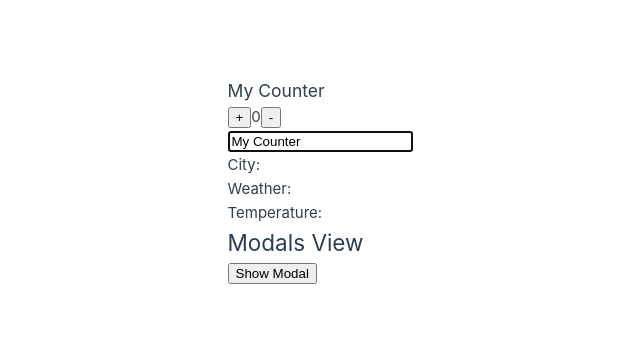
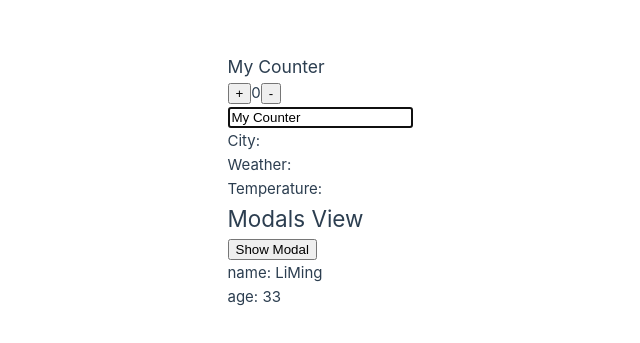
Before and after one commit to helloweilei/vue-composition-api, a Vue app in the folder packages/basics/: page / in a window 1280 px wide. Shown: the part 219-562 px from the top of the page, without its empty margins (320-960 px from the left). Built offline with nearby package versions, Linux system fonts and the light colour scheme; no server answers.

Commit message:
explore vue props

```diff
--- a/packages/basics/src/App.vue
+++ b/packages/basics/src/App.vue
@@ -2,12 +2,14 @@
 import Counter from './components/MyCounter.vue';
 import WeatherReporter from './components/WeatherReporter.vue';
 import ModalsViewVue from './views/ModalsView.vue';
+import Father from './components/Father.vue';
 </script>
 
 <template>
   <Counter />
   <WeatherReporter />
   <ModalsViewVue />
+  <Father />
 </template>
 
 <style scoped></style>
--- /dev/null
+++ b/packages/basics/src/components/Child.vue
@@ -0,0 +1,17 @@
+<template>
+  <span>name: {{ person.name }}</span>
+  <br />
+  <span>age: {{ person.age }}</span>
+</template>
+<script setup lang="ts">
+import { ref, watch, toRefs } from 'vue';
+
+const props = defineProps<{
+  person: { name: string, age: number }
+}>();
+// const { person } = toRefs(props);
+// console.log(person)
+watch(() => props.person, (v) => {
+  console.log(v)
+})
+</script>
--- /dev/null
+++ b/packages/basics/src/components/Father.vue
@@ -0,0 +1,20 @@
+<template>
+  <div>
+    <Child :person="person" />
+  </div>
+</template>
+<script setup lang="ts">
+import { ref } from 'vue';
+import Child from './Child.vue';
+const person = ref({
+  name: 'WeiLei',
+  age: 30
+})
+
+setTimeout(() => {
+  person.value = {
+    name: 'LiMing',
+    age: 33,
+  }
+}, 2000);
+</script>
```
Also changed, not shown: packages/basics/.eslintrc.cjs.
